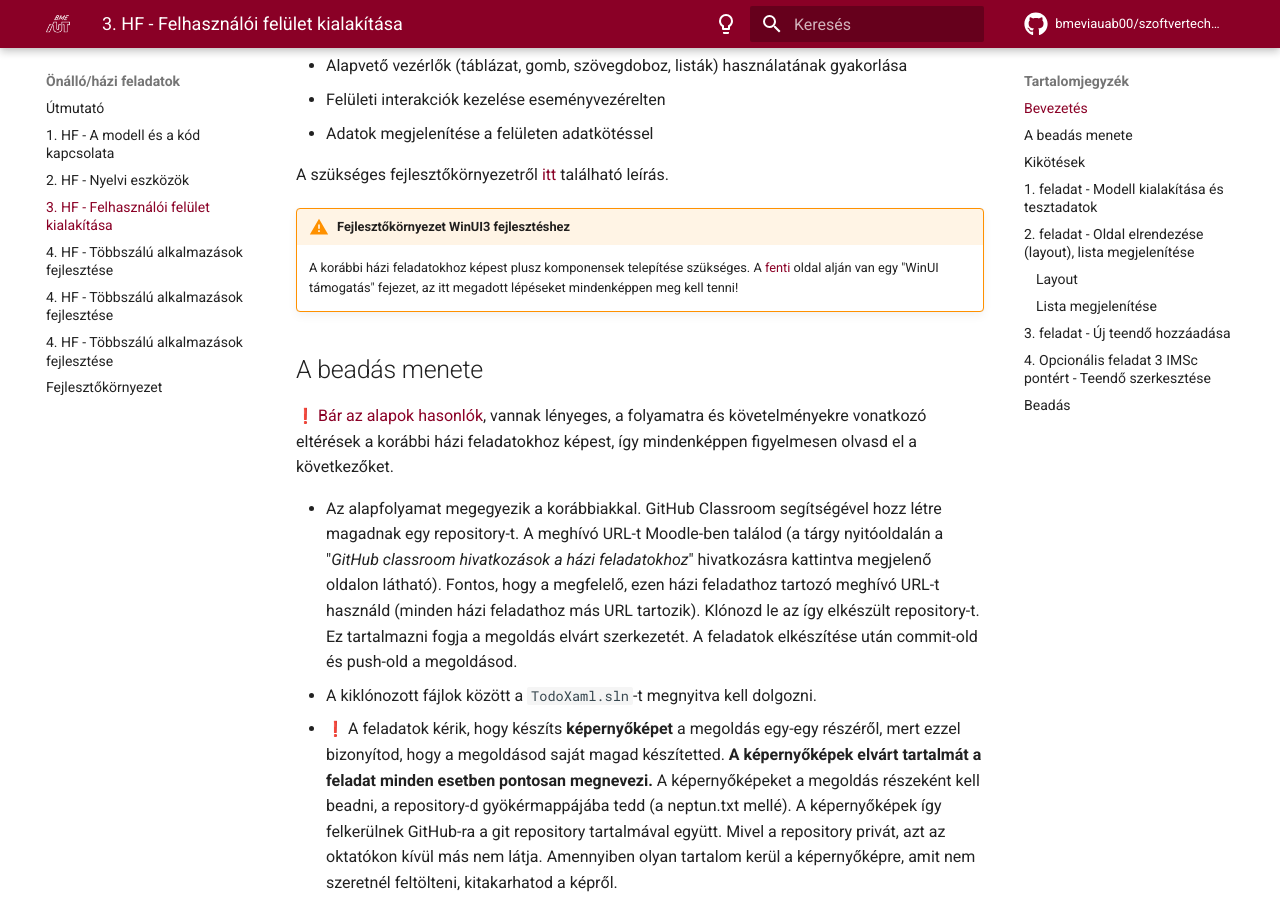
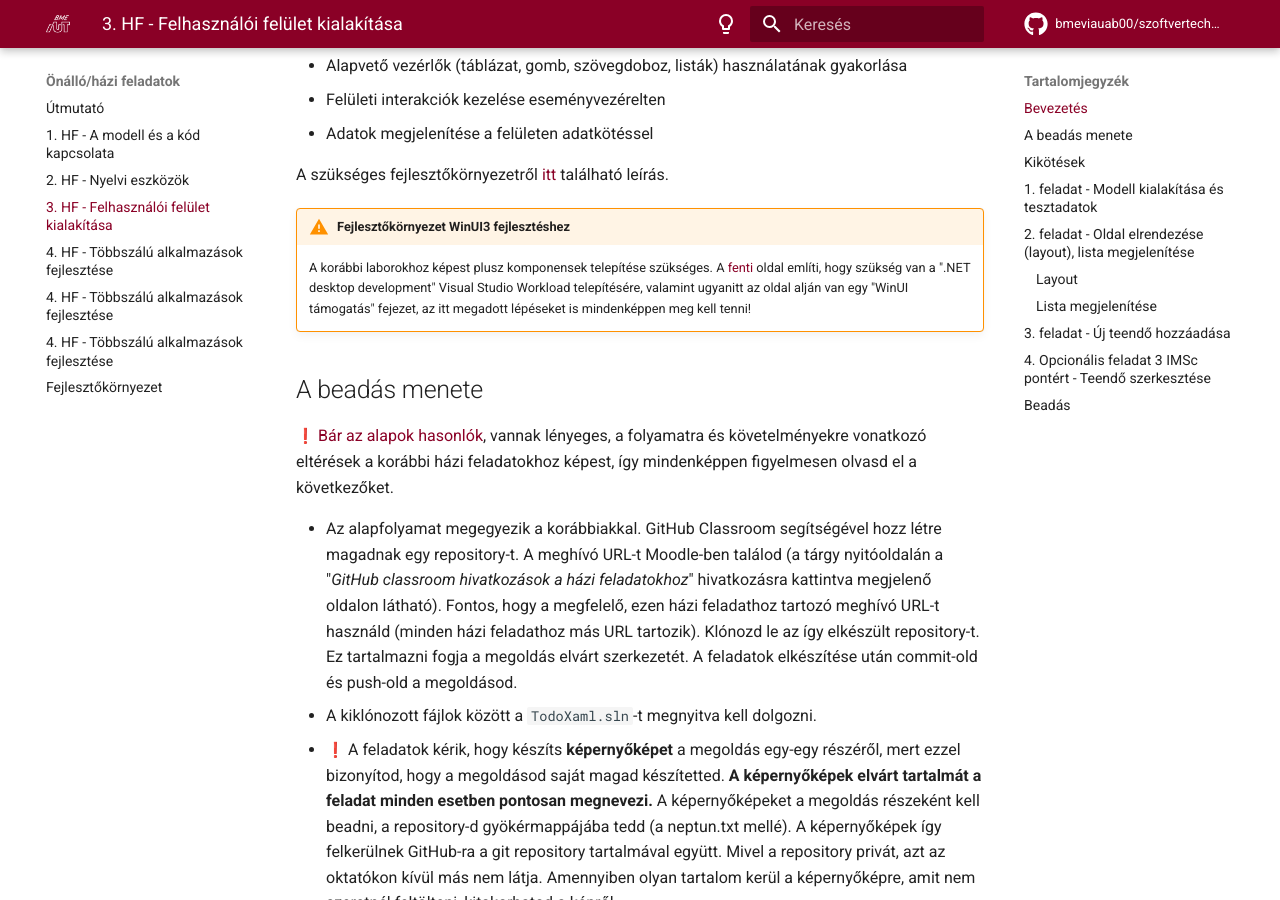
Before and after one commit to bmeviauab00/szoftvertechnikak, an MkDocs documentation site: the page built from docs/hazi/3-felhasznaloi-felulet-kialakitasa/index.md, in a window 1280 px wide and 900 px high, scrolled down 502 px. Built offline with MkDocs 1.6.1 and Material for MkDocs 9.7.7, drawn with Linux system fonts in a browser that asks for light colours; emoji names are drawn with the system emoji font; comment, search, counter and statistics services are not loaded; the version menu is left out.

Commit message:
lab 3 és hf 3 követelmények pontosítása

```diff
--- a/docs/hazi/3-felhasznaloi-felulet-kialakitasa/index.md
+++ b/docs/hazi/3-felhasznaloi-felulet-kialakitasa/index.md
@@ -22,7 +22,7 @@ Az önálló gyakorlat célja:
 A szükséges fejlesztőkörnyezetről [itt](../fejlesztokornyezet/index.md) található leírás.
 
 !!! warning "Fejlesztőkörnyezet WinUI3 fejlesztéshez"
-    A korábbi házi feladatokhoz képest plusz komponensek telepítése szükséges. A [fenti](../fejlesztokornyezet/index.md) oldal alján van egy "WinUI támogatás" fejezet, az itt megadott lépéseket mindenképpen meg kell tenni!
+    A korábbi laborokhoz képest plusz komponensek telepítése szükséges. A [fenti](../fejlesztokornyezet/index.md) oldal említi, hogy szükség van a ".NET desktop development" Visual Studio Workload telepítésére, valamint ugyanitt az oldal alján van egy "WinUI támogatás" fejezet, az itt megadott lépéseket is mindenképpen meg kell tenni!
 
 ## A beadás menete
 
--- a/docs/labor/3-felhasznaloi-felulet/index.md
+++ b/docs/labor/3-felhasznaloi-felulet/index.md
@@ -12,10 +12,11 @@ A gyakorlat célja megismerkedni a vastagkliens alkalmazások fejlesztésének a
 A labor elvégzéséhez szükséges eszközök:
 
 * Windows 10 vagy Windows 11 operációs rendszer (Linux és macOS nem alkalmas)
-* Visual Studio 2022
-  * Windows Desktop Development Workload
 
-    ![desktop workload](images/desktop-workload.png)
+A szükséges fejlesztőkörnyezetről [itt](../fejlesztokornyezet/index.md) található leírás.
+
+!!! warning "Fejlesztőkörnyezet WinUI3 fejlesztéshez"
+    A korábbi laborokhoz képest plusz komponensek telepítése szükséges. A [fenti](../fejlesztokornyezet/index.md) oldal említi, hogy szükség van a ".NET desktop development" Visual Studio Workload telepítésére, valamint ugyanitt az oldal alján van egy "WinUI támogatás" fejezet, az itt megadott lépéseket is mindenképpen meg kell tenni!
 
 ## Megoldás
 
```
